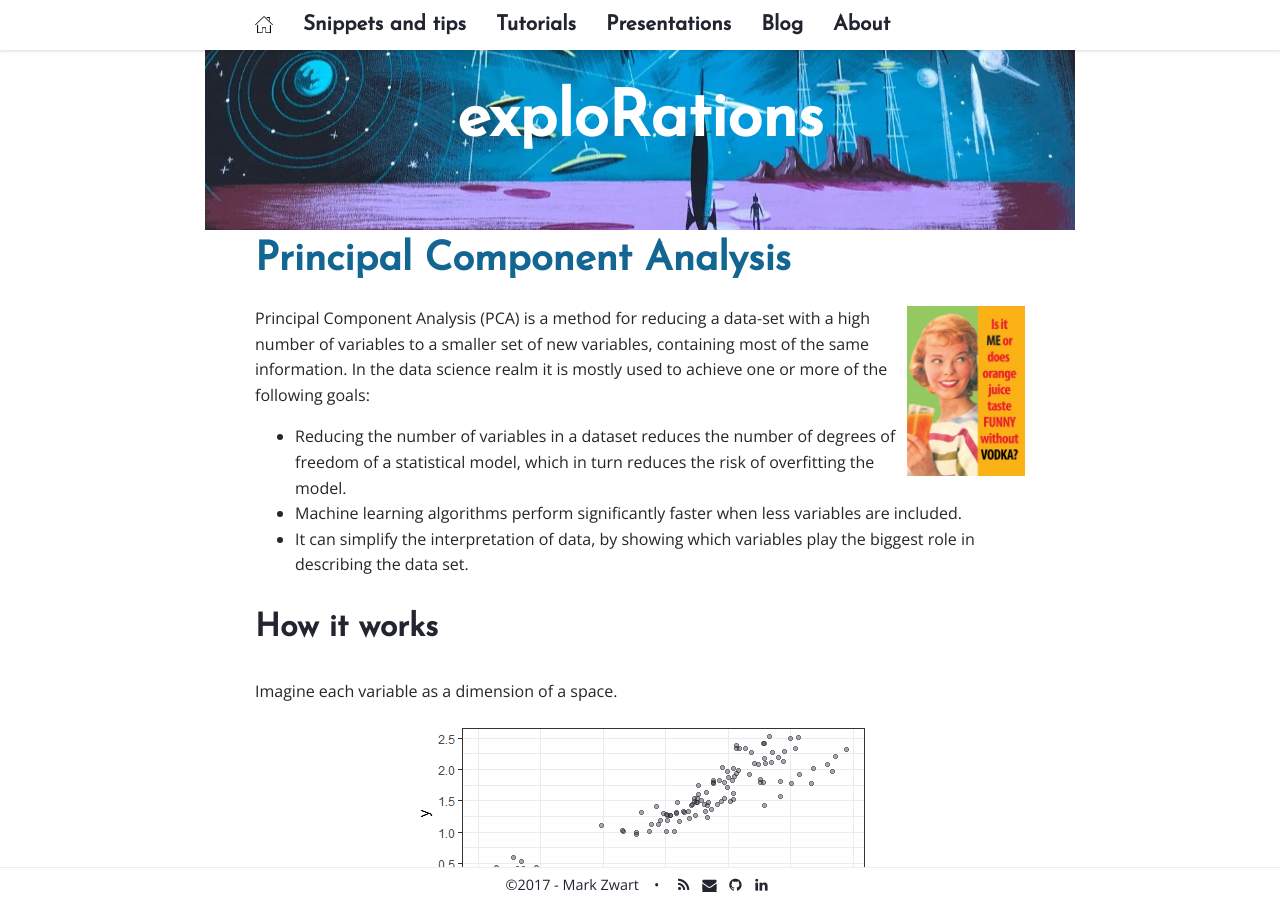
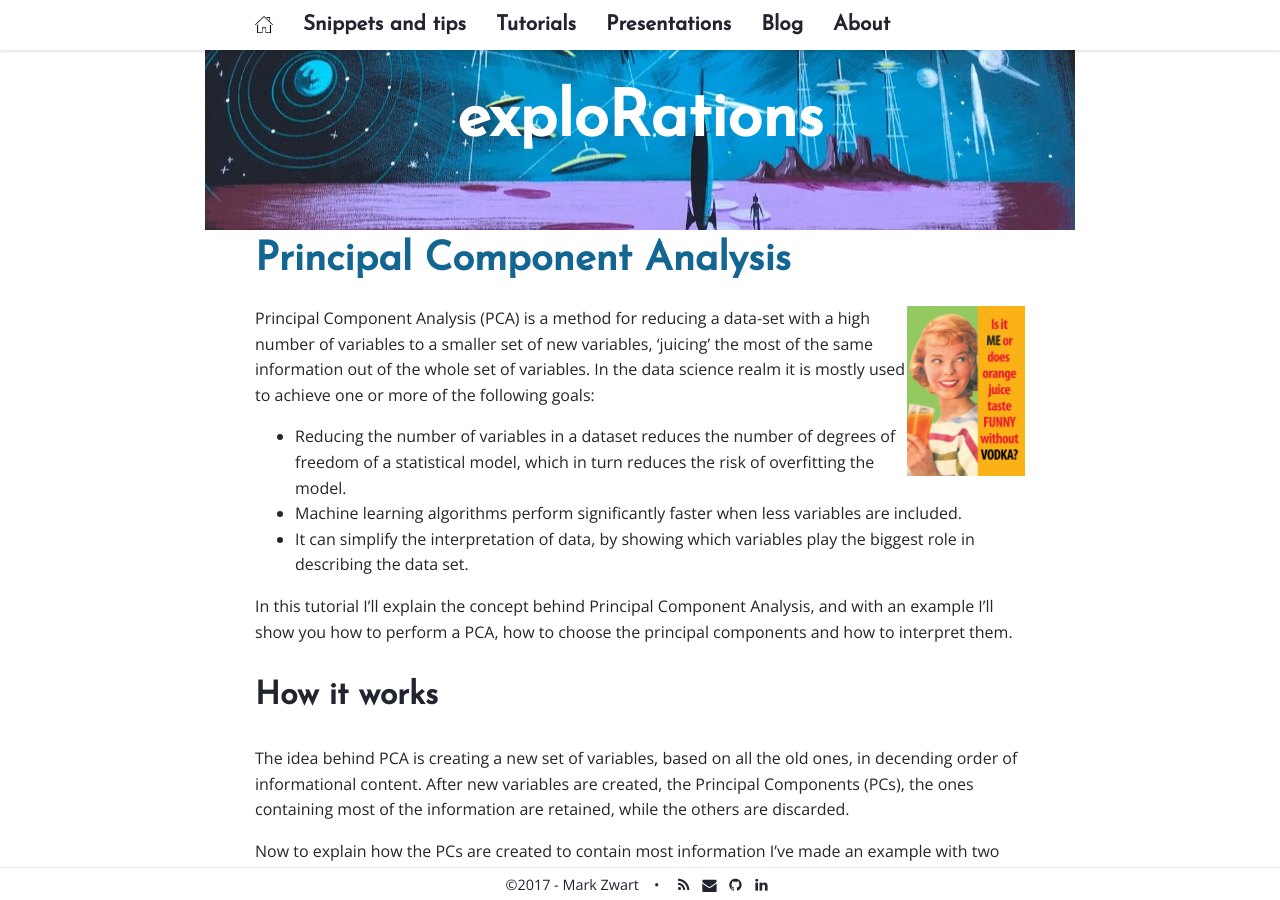
Before and after one commit to mark-me/mark-me.github.io, a Jekyll site: the page built from _pages/tutorials/pca/pca.md, in a window 1280 px wide and 900 px high. Built offline with Jekyll 4.4.1, drawn with Linux system fonts in a browser that asks for light colours; nearby versions of some CDN libraries; comment, search, counter and statistics services are not loaded; some of the changed text lies outside the part shown.

Commit message:
Update pca.md

```diff
--- a/_pages/tutorials/pca/pca.md
+++ b/_pages/tutorials/pca/pca.md
@@ -8,19 +8,25 @@
 
 <img src="/_pages/tutorials/pca/orange-juice.jpg" alt="Me" width="118" height="170" align="right"/>
 
-Principal Component Analysis (PCA) is a method for reducing a data-set with a high number of variables to a smaller set of new variables, containing most of the same information. In the data science realm it is mostly used to achieve one or more of the following goals:
+Principal Component Analysis (PCA) is a method for reducing a data-set with a high number of variables to a smaller set of new variables, 'juicing' the most of the same information out of the whole set of variables. In the data science realm it is mostly used to achieve one or more of the following goals:
 
 * Reducing the number of variables in a dataset reduces the number of degrees of freedom of a statistical model, which in turn reduces the risk of overfitting the model.
 * Machine learning algorithms perform significantly faster when less variables are included.
 * It can simplify the interpretation of data, by showing which variables play the biggest role in describing the data set.
 
+In this tutorial I'll explain the concept behind Principal Component Analysis, and with an example I'll show you how to perform a PCA, how to choose the principal components and how to interpret them.
+
 # How it works
 
-Imagine each variable as a dimension of a space.
+The idea behind PCA is creating a new set of variables, based on all the old ones, in decending order of informational content. After new variables are created, the Principal Components (PCs), the ones containing most of the information are retained, while the others are discarded.
+
+Now to explain how the PCs are created to contain most information I've made an example with two variables: x and y. Imagine each variable as a dimension of a space, so each observation is plotted as a point in that space. For the purpose of the explanation of the observations of the set are plotted below:
 
 {:refdef: style="text-align: center;"}
 <img src="/_pages/tutorials/pca/pca-explained-1.png" alt="No PC" width="537" height="220" align="center"/><br>
 {: refdef}
+
+The first PC is the line is drawn so most of the observations are along this line. In most literature I found it is called the line that describes the most variance, which in my mind is the same as the liniear model best describing the observations (but my mind could be wrong). The first Principal Component is drawn below:
 
 {:refdef: style="text-align: center;"}
 <img src="/_pages/tutorials/pca/pca-explained-2.png" alt="PC 1" width="537" height="220" align="center"/><br>
```
